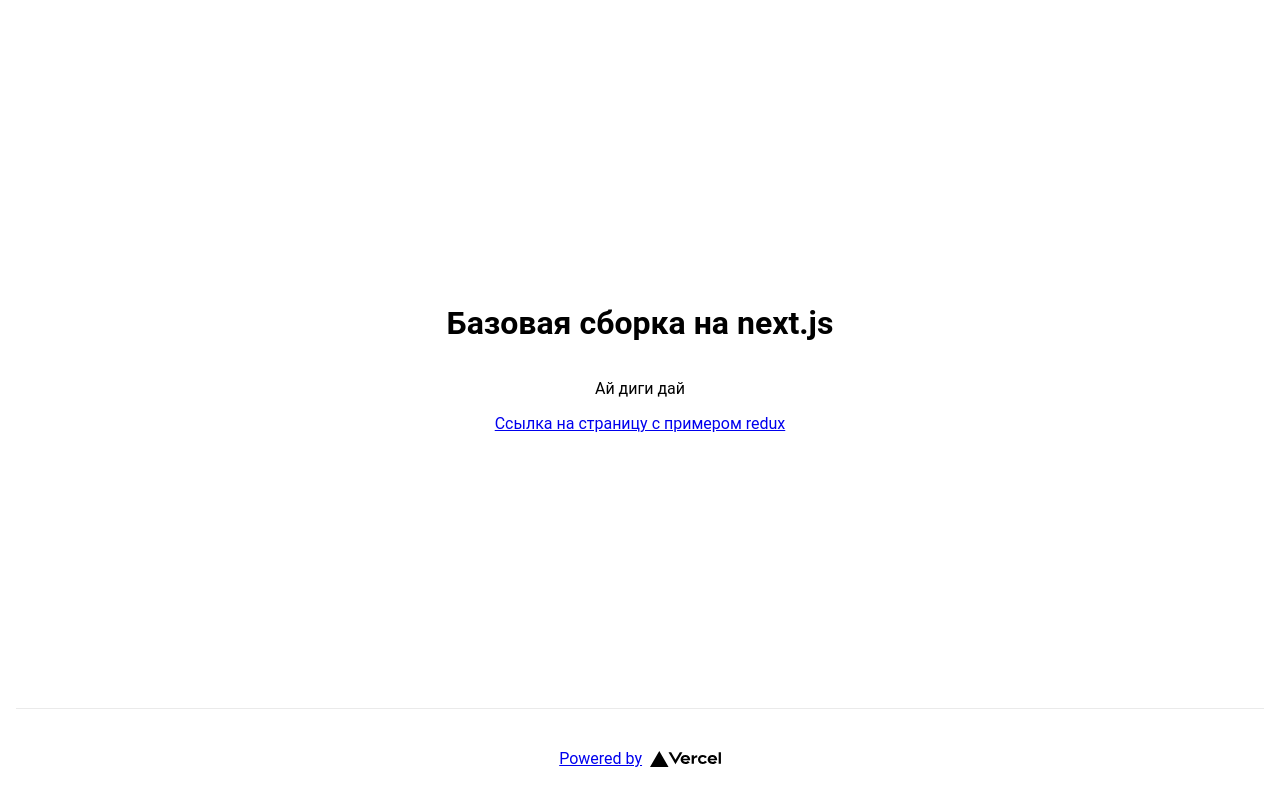
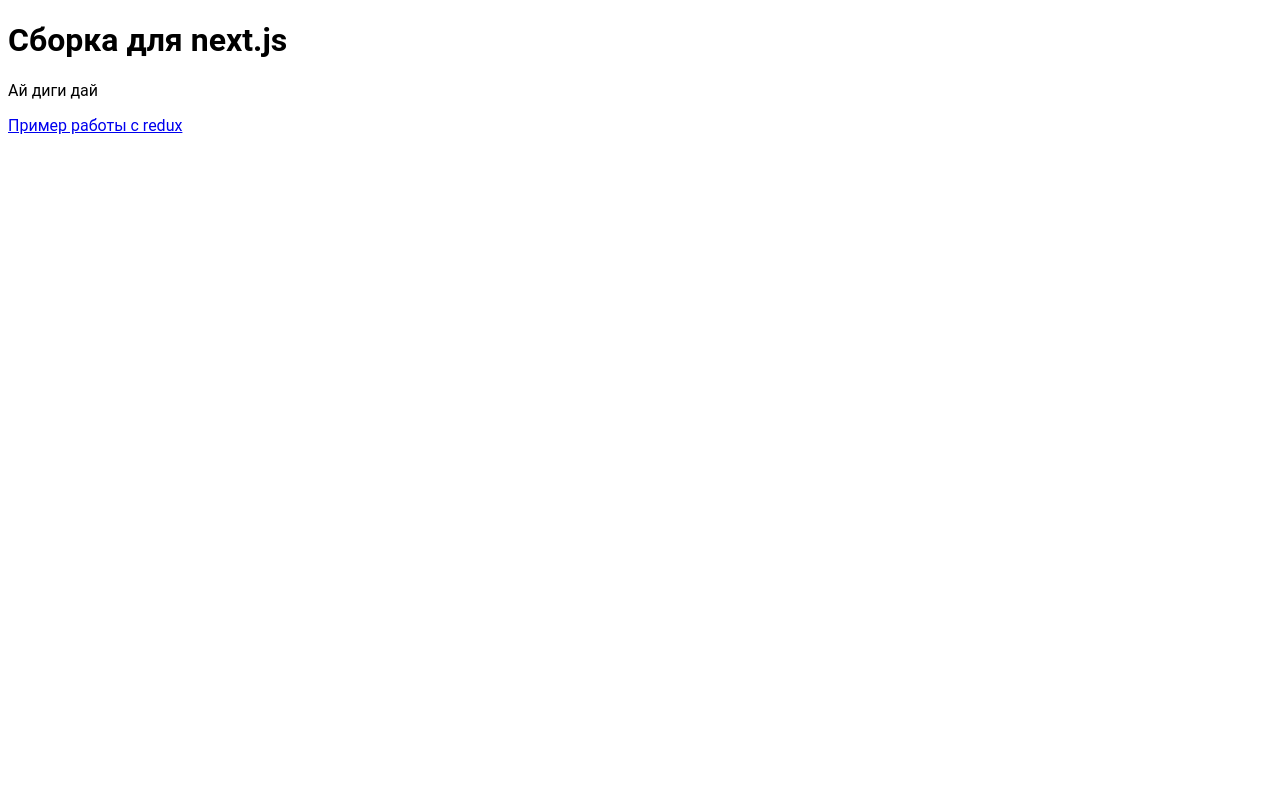
Before and after one commit to LarinDmitry777/next-js-template, a Next.js app: page / in a window 1280 px wide. Shown: the top 806 px of the page. Built offline with nearby package versions, Linux system fonts and the light colour scheme.

Commit message:
add modules for build

```diff
--- /dev/null
+++ b/components/Layout/Layout.jsx
@@ -0,0 +1,22 @@
+import React from 'react';
+import PropTypes from 'prop-types';
+import styles from './layout.module.scss';
+
+const Layout = ({ children }) => (
+  <layout className={styles.layout}>
+    { children }
+  </layout>
+);
+
+Layout.propTypes = {
+  children: PropTypes.oneOfType([
+    PropTypes.element,
+    PropTypes.arrayOf(PropTypes.element),
+  ]),
+};
+
+Layout.defaultProps = {
+  children: null,
+};
+
+export default Layout;
--- /dev/null
+++ b/components/Layout/layout.module.scss
@@ -0,0 +1,6 @@
+.layout {
+  display: block;
+  max-width: 1280px;
+  margin-right: auto;
+  margin-left: auto;
+}
--- a/package.json
+++ b/package.json
@@ -6,7 +6,7 @@
     "dev": "next dev",
     "build": "next build",
     "start": "next start",
-    "lint:js": "eslint \"./{pages,components}/**/*.{js,jsx}\" --fix",
+    "lint:js": "eslint \"./{pages,components, store}/**/*.{js,jsx}\" --fix",
     "lint:style": "stylelint \"./**/*.{css,scss}\" --fix",
     "lint": "npm-run-all --parallel lint:js lint:style"
   },
@@ -40,6 +40,7 @@
     "npm-run-all": "^4.1.5",
     "sass": "^1.30.0",
     "stylelint": "^13.8.0",
+    "stylelint-config-idiomatic-order": "^8.1.0",
     "stylelint-config-sass-guidelines": "^7.1.0",
     "stylelint-config-standard": "^20.0.0",
     "stylelint-order": "^4.1.0",
--- a/pages/index.jsx
+++ b/pages/index.jsx
@@ -1,33 +1,21 @@
 import React from 'react';
 import Head from 'next/head';
 import Link from 'next/link';
-import styles from '../styles/Home.module.scss';
+import Layout from '../components/Layout/Layout';
 
 export default function Home() {
   return (
-    <div className={styles.container}>
+    <>
       <Head>
-        <title>Create Next App</title>
+        <title>Next сборка</title>
         <link rel="icon" href="/favicon.ico" />
       </Head>
 
-      <main className={styles.main}>
-        <h1>Базовая сборка на next.js</h1>
+      <Layout>
+        <h1>Сборка для next.js</h1>
         <p>Ай диги дай</p>
-        <Link href="/redux"> Ссылка на страницу с примером redux</Link>
-      </main>
-
-      <footer className={styles.footer}>
-        <a
-          href="https://vercel.com?utm_source=create-next-app&utm_medium=default-template&utm_campaign=create-next-app"
-          target="_blank"
-          rel="noopener noreferrer"
-        >
-          Powered by
-          {' '}
-          <img src="/vercel.svg" alt="Vercel Logo" className={styles.logo} />
-        </a>
-      </footer>
-    </div>
+        <Link href="/redux"> Пример работы с redux</Link>
+      </Layout>
+    </>
   );
 }
--- a/styles/Home.module.scss
+++ b/styles/Home.module.scss
@@ -1,28 +1,28 @@
 .container {
+  display: flex;
+  min-height: 100vh;
+  flex-direction: column;
   align-items: center;
-  display: flex;
-  flex-direction: column;
   justify-content: center;
-  min-height: 100vh;
   padding: 0 0.5rem;
 }
 
 .main {
-  align-items: center;
   display: flex;
   flex: 1;
   flex-direction: column;
+  align-items: center;
   justify-content: center;
   padding: 5rem 0;
 }
 
 .footer {
+  display: flex;
+  width: 100%;
+  height: 100px;
   align-items: center;
+  justify-content: center;
   border-top: 1px solid #eaeaea;
-  display: flex;
-  height: 100px;
-  justify-content: center;
-  width: 100%;
 }
 
 .footer img {
@@ -30,8 +30,8 @@
 }
 
 .footer a {
+  display: flex;
   align-items: center;
-  display: flex;
   justify-content: center;
 }
 
@@ -47,9 +47,9 @@
 }
 
 .title {
+  margin: 0;
   font-size: 4rem;
   line-height: 1.15;
-  margin: 0;
 }
 
 .title,
@@ -63,6 +63,7 @@
 }
 
 .code {
+  padding: 0.75rem;
   background: #fafafa;
   border-radius: 5px;
   font-family:
@@ -75,25 +76,24 @@
     Courier New,
     monospace;
   font-size: 1.1rem;
-  padding: 0.75rem;
 }
 
 .grid {
+  display: flex;
+  max-width: 800px;
+  flex-wrap: wrap;
   align-items: center;
-  display: flex;
-  flex-wrap: wrap;
   justify-content: center;
   margin-top: 3rem;
-  max-width: 800px;
 }
 
 .card {
+  flex-basis: 45%;
+  padding: 1.5rem;
   border: 1px solid #eaeaea;
+  margin: 1rem;
   border-radius: 10px;
   color: inherit;
-  flex-basis: 45%;
-  margin: 1rem;
-  padding: 1.5rem;
   text-align: left;
   text-decoration: none;
   transition: color 0.15s ease, border-color 0.15s ease;
@@ -107,14 +107,14 @@
 }
 
 .card h3 {
+  margin: 0 0 1rem;
   font-size: 1.5rem;
-  margin: 0 0 1rem;
 }
 
 .card p {
+  margin: 0;
   font-size: 1.25rem;
   line-height: 1.5;
-  margin: 0;
 }
 
 .logo {
@@ -123,7 +123,7 @@
 
 @media (max-width: 600px) {
   .grid {
+    width: 100%;
     flex-direction: column;
-    width: 100%;
   }
 }
--- a/styles/global/_config.scss
+++ b/styles/global/_config.scss
@@ -14,31 +14,31 @@ footer {
 }
 
 main {
+  z-index: 1;
   flex: 1 0 auto;
-  z-index: 1;
 }
 
 html {
+  width: 100%;
+  min-height: 100vh;
   box-sizing: border-box;
+  padding: 0;
   margin: 0;
-  min-height: 100vh;
-  padding: 0;
-  width: 100%;
 }
 
 body {
+  position: relative;
   box-sizing: border-box;
   font-family: 'Roboto', Helvetica, Tahoma, sans-serif;
   -webkit-font-smoothing: antialiased;
   -webkit-font-smoothiposition: relative;
-  position: relative;
 
   > .app {
+    position: relative;
     display: flex;
+    overflow: hidden;
+    min-height: 100vh;
     flex-direction: column;
-    min-height: 100vh;
-    overflow: hidden;
-    position: relative;
   }
 }
 
```
Also changed, not shown: pages/redux.jsx (+8 -0 lines), .stylelintrc.json, 1 other file (tests, documents, lock files or other folders).
